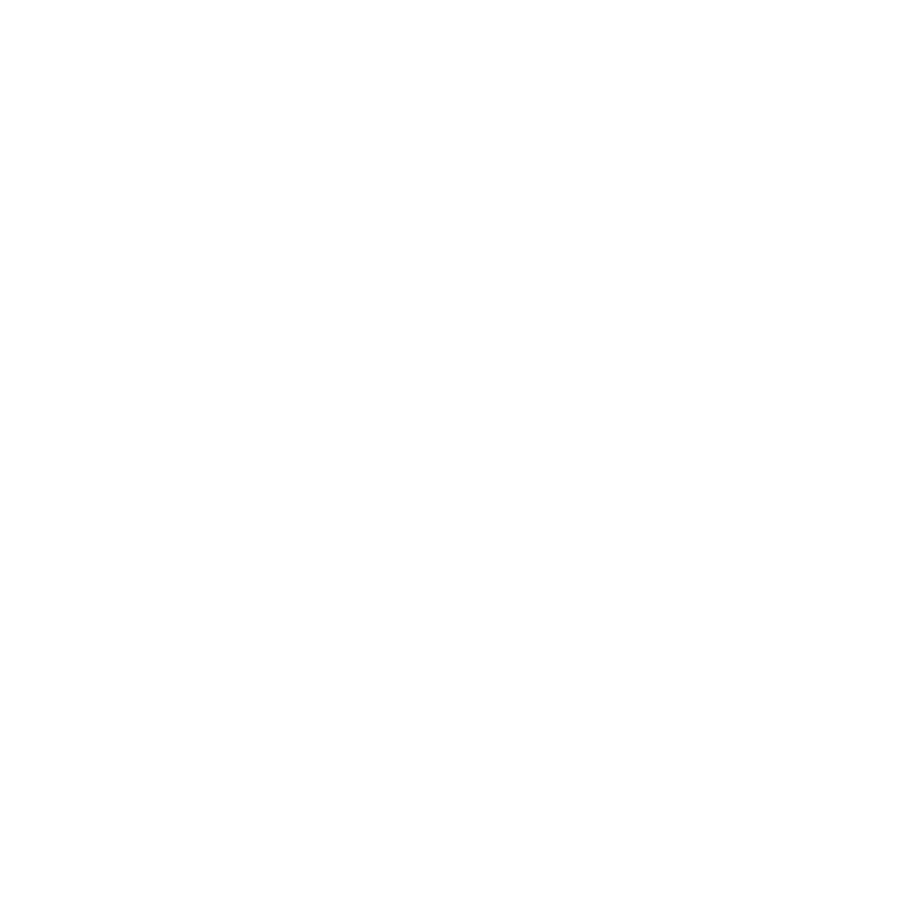
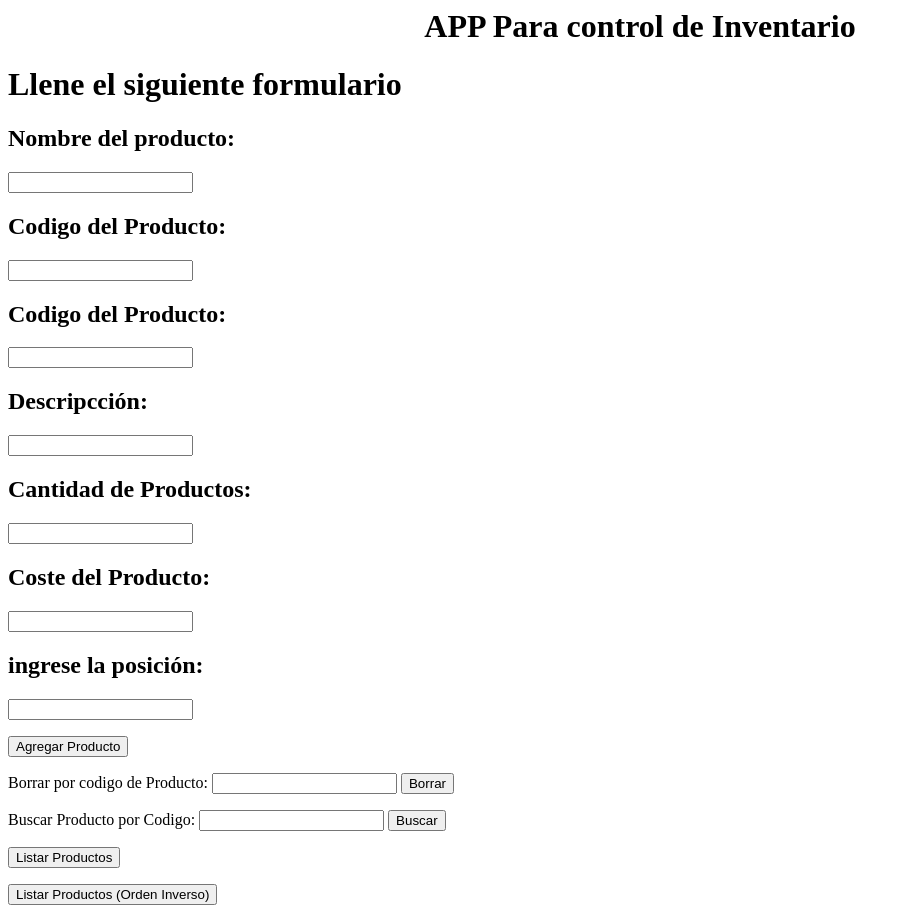
Before and after one commit to Alber321/ListasEnlazadas, a plain HTML site: page index.html in a window 1280 px wide. Shown: the whole page, without its empty margins (0-910 px from the left). Before the commit the page ends 800 px from the top, so only its background shows below. Drawn offline with Linux system fonts and the light colour scheme.

Commit message:
Formulario avanzado

```diff
--- a/index.html
+++ b/index.html
@@ -5,7 +5,50 @@
     <title>Inventario enlazada</title>
 </head>
 <body>
+    <center><h1>APP Para control de Inventario</h1></center>
+    <div>
+        <div>
+            <form>
+                <h1>Llene el siguiente formulario</h1>
+                <p></p>
+                <p></p>
+                <h2><label for="text">Nombre del producto:</label></h2>
+                <input type="text" id="nombre">
+                <p></p>
+                <h2><label for="text">Codigo del Producto:</label></h2>
+                <input type="number" id="codigo">
+                <h2><label for="text">Codigo del Producto:</label></h2>
+                <input type="number" id="codigo">
+                <p></p>
+                <h2><label for="text">Descripcción:</label></h2>
+                <input type="text" id="desc">
+                <p></p>
+                <h2><label for="text">Cantidad de Productos:</label></h2>
+                <input type="text" id="cantidad">
+                <p></p>
+                <h2><label for="text">Coste del Producto:</label></h2>
+                <input type="text" id="coste">
+                <p></p>
+                <h2><label for="text">ingrese la posición:</label></h2>
+                <input type="text" id="posicion">
+                <p></p>
+                <input type="button" value="Agregar Producto" id="btnadd">
+                <p></p>
+                <p></p>
+                <label for="numero">Borrar por codigo de Producto:</label>
+                <input type="number" id="borrarxcod">
+                <input type="button" value="Borrar" id="btnborrar" />
+                <p></p>
+                <p></p>
+                <label for="numero">Buscar Producto por Codigo:</label>
+                <input type="number" id="buscarxcod">
+                <input type="button" value="Buscar" id="btnbuscar">
+                <p></p>
+                <input type="button" value="Listar Productos" id="btnlistar">
+                <p></p>
+                <input type="button" value="Listar Productos (Orden Inverso)" id="btnlistarinv">
 
-    <script src="main.js"></script>
+
 </body>
+<script src="main.js"></script>
 </html>
```
